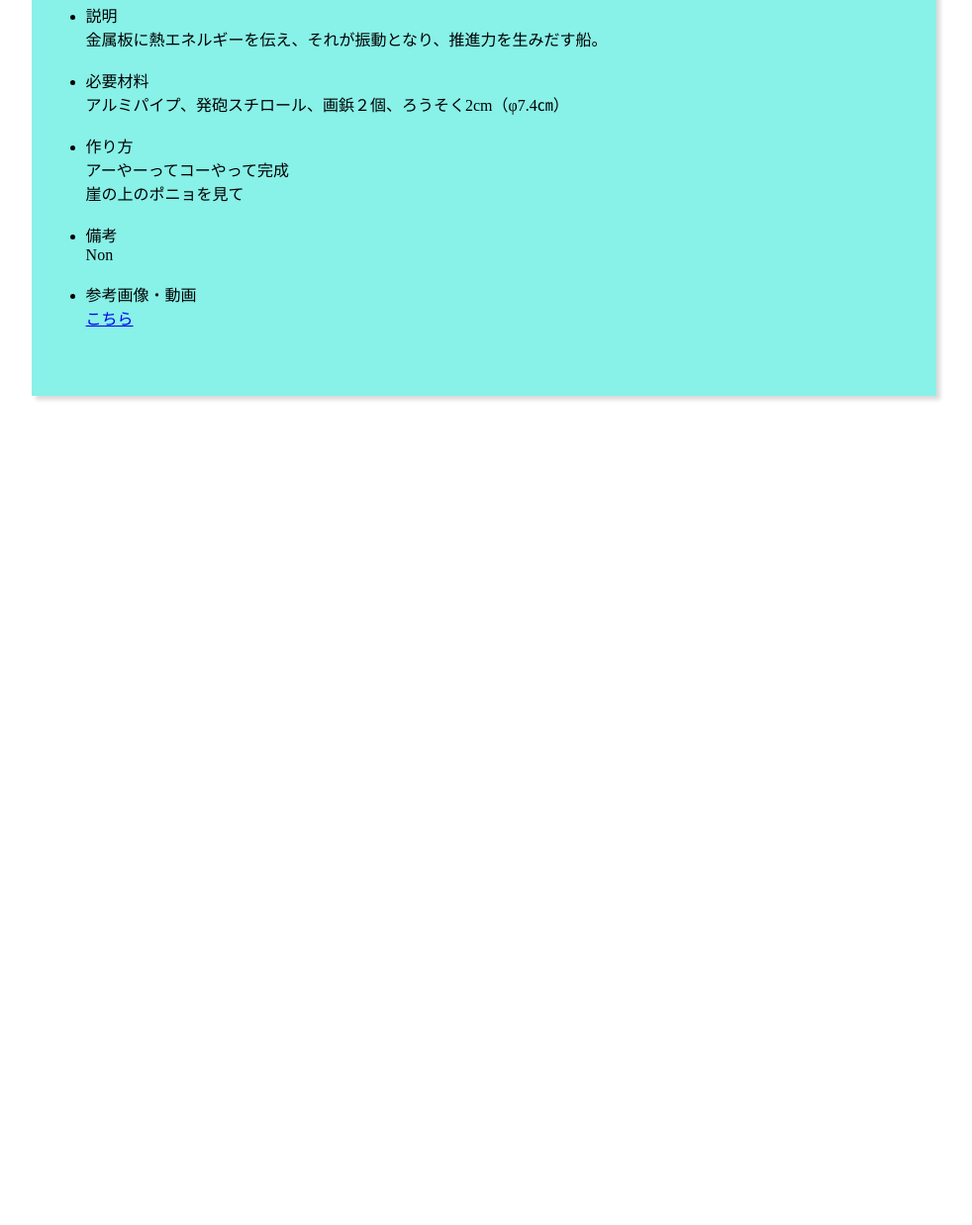
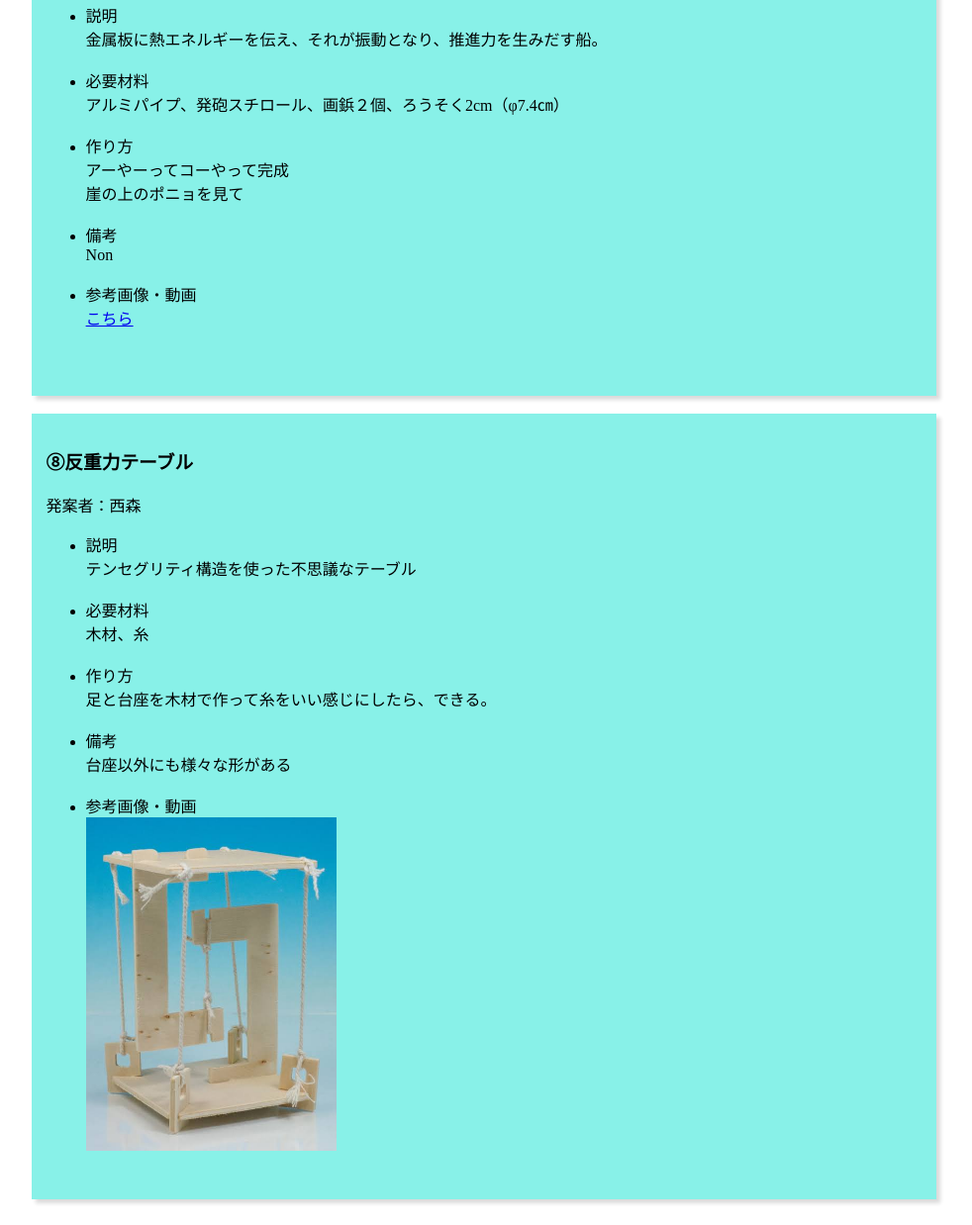
Before and after one commit to OSUCreateCenter/monoiku.local, a plain HTML site: page sub1.html in a window 1280 px wide. Shown: the part 4648-5886 px from the top of the page at 99% size, without its empty margins (151-1133 px from the left). Before the commit the page ends 5074 px from the top, so only its background shows below. Drawn offline with Linux system fonts and the light colour scheme.

Commit message:
Update sub1.html

```diff
--- a/sub1.html
+++ b/sub1.html
@@ -190,7 +190,28 @@
             </ul><br>
         </div>
         <br>
+        <div class = "box">
+            <h3>⑧反重力テーブル</h3>
+            発案者：西森<br>
+            <ul>
+                <li>説明</li>
+                テンセグリティ構造を使った不思議なテーブル<br><br>
 
+                <li>必要材料</li>
+                木材、糸<br><br>
+
+                <li>作り方</li>
+                足と台座を木材で作って糸をいい感じにしたら、できる。<br><br>
+
+                <li>備考</li>
+                台座以外にも様々な形がある<br><br>
+
+                <li>参考画像・動画</li>
+                <img src="image/nisimori 1.jpeg" width="30%" height=auto>
+
+            </ul><br>
+        </div>
+        <br>
 
 
     </body>
```
